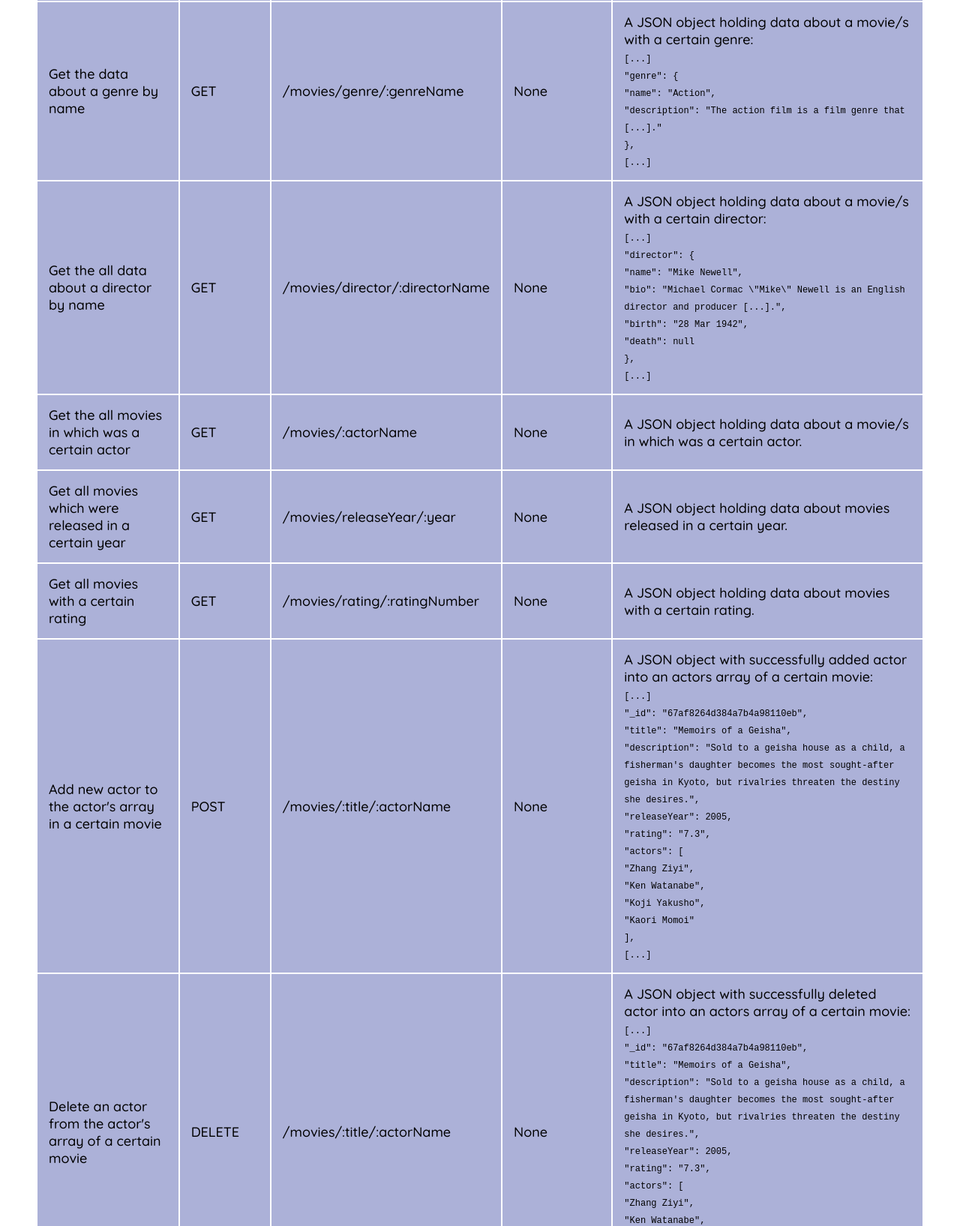
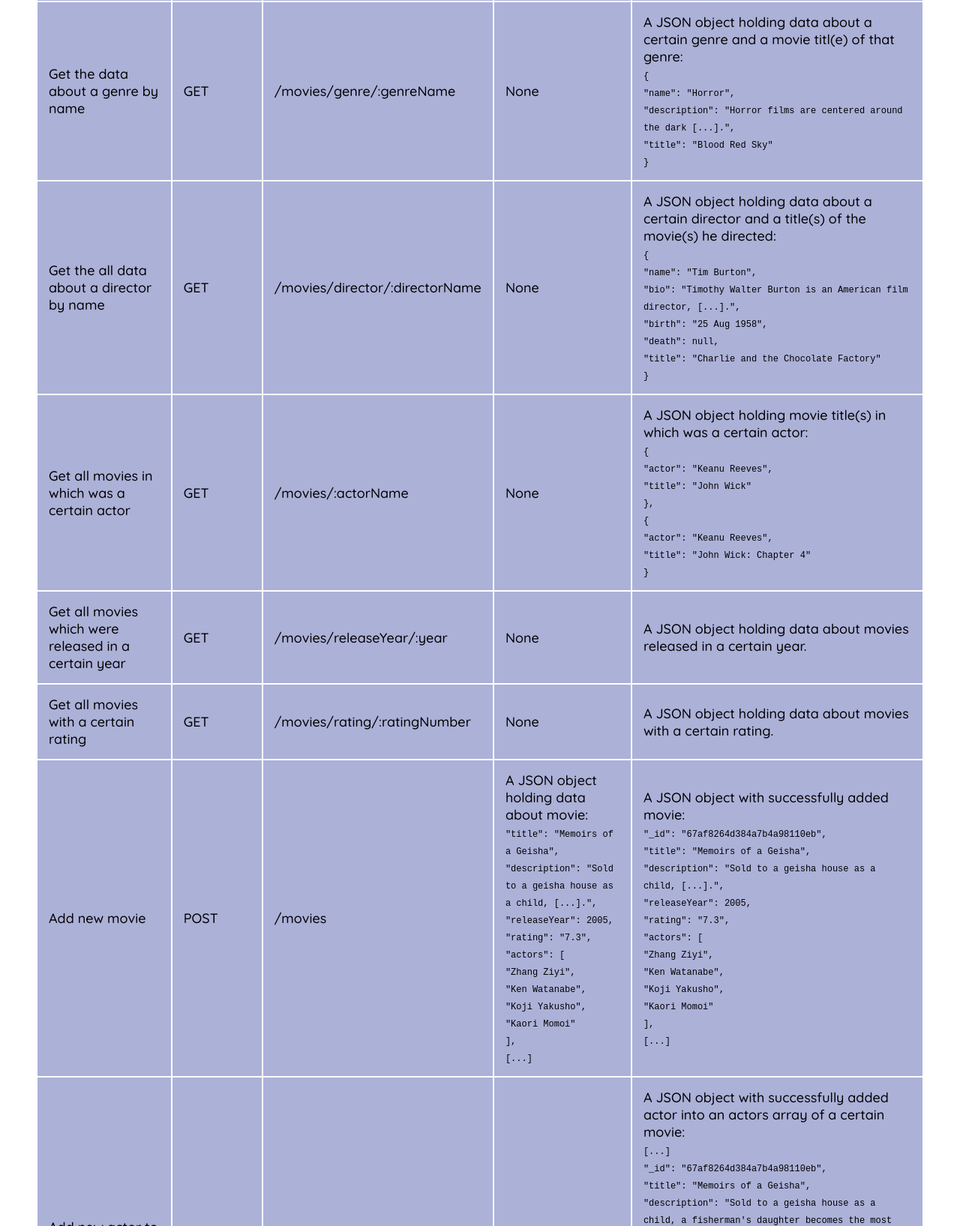
Before and after one commit to tamperic/movie_api, a website: page public/documentation.html in a window 1280 px wide. Shown: the part 1339-2974 px from the top of the page at 75% size. Drawn offline with Linux system fonts and the light colour scheme.

Commit message:
Update API documentation

```diff
--- a/public/documentation.html
+++ b/public/documentation.html
@@ -100,14 +100,13 @@
                 <td>GET</td>
                 <td>/movies/genre/:genreName</td>
                 <td>None</td>
-                <td>A JSON object holding data about a movie/s with a certain genre: <br>
+                <td>A JSON object holding data about a certain genre and a movie titl(e) of that genre: <br>
                     <code>
-                        [...]<br>
-                        "genre": {<br>
-                            "name": "Action",<br>
-                            "description": "The action film is a film genre that [...]."<br>
-                        },<br>
-                        [...]<br>
+                        {<br>
+                            "name": "Horror",<br>
+                            "description": "Horror films are centered around the dark [...].",<br>
+                            "title": "Blood Red Sky"<br>
+                        }
                     </code>
                 </td>
             </tr>
@@ -116,25 +115,35 @@
                 <td>GET</td>
                 <td>/movies/director/:directorName</td>
                 <td>None</td>
-                <td>A JSON object holding data about a movie/s with a certain director: <br>
+                <td>A JSON object holding data about a certain director and a title(s) of the movie(s) he directed: <br>
                     <code>
-                        [...]<br>
-                        "director": {<br>
-                            "name": "Mike Newell",<br>
-                            "bio": "Michael Cormac \"Mike\" Newell is an English director and producer [...].",<br>
-                            "birth": "28 Mar 1942", <br>
-                            "death": null <br>
-                        },<br>
-                        [...]<br>
+                        {<br>
+                            "name": "Tim Burton",<br>
+                            "bio": "Timothy Walter Burton is an American film director, [...].",<br>
+                            "birth": "25 Aug 1958",<br>
+                            "death": null,<br>
+                            "title": "Charlie and the Chocolate Factory"<br>
+                        }
                     </code>
                 </td>
             </tr>
             <tr>
-                <td>Get the all movies in which was a certain actor</td>
+                <td>Get all movies in which was a certain actor</td>
                 <td>GET</td>
                 <td>/movies/:actorName</td>
                 <td>None</td>
-                <td>A JSON object holding data about a movie/s in which was a certain actor.</td>
+                <td>A JSON object holding movie title(s) in which was a certain actor:<br>
+                    <code>
+                        {<br>
+                            "actor": "Keanu Reeves",<br>
+                            "title": "John Wick"<br>
+                        },<br>
+                        {<br>
+                            "actor": "Keanu Reeves",<br>
+                            "title": "John Wick: Chapter 4"<br>
+                        }
+                    </code>
+                </td>
             </tr>
             <tr>
                 <td>Get all movies which were released in a certain year</td>
@@ -149,6 +158,42 @@
                 <td>/movies/rating/:ratingNumber</td>
                 <td>None</td>
                 <td>A JSON object holding data about movies with a certain rating.</td>
+            </tr>
+            <tr>
+                <td>Add new movie</td>
+                <td>POST</td>
+                <td>/movies</td>
+                <td>A JSON object holding data about movie:<br>
+                    <code>
+                        "title": "Memoirs of a Geisha",<br>
+                        "description": "Sold to a geisha house as a child, [...].",<br>
+                        "releaseYear": 2005,<br>
+                        "rating": "7.3",<br>
+                        "actors": [<br>
+                            "Zhang Ziyi",<br>
+                            "Ken Watanabe",<br>
+                            "Koji Yakusho",<br>
+                            "Kaori Momoi"<br>
+                        ],<br>
+                        [...]
+                    </code>
+                </td>
+                <td>A JSON object with successfully added movie:<br>
+                    <code>
+                        "_id": "67af8264d384a7b4a98110eb",<br>
+                        "title": "Memoirs of a Geisha",<br>
+                        "description": "Sold to a geisha house as a child, [...].",<br>
+                        "releaseYear": 2005,<br>
+                        "rating": "7.3",<br>
+                        "actors": [<br>
+                            "Zhang Ziyi",<br>
+                            "Ken Watanabe",<br>
+                            "Koji Yakusho",<br>
+                            "Kaori Momoi"<br>
+                        ],<br>
+                        [...]
+                    </code>
+                </td>
             </tr>
             <tr>
                 <td>Add new actor to the actor's array in a certain movie</td>
```
